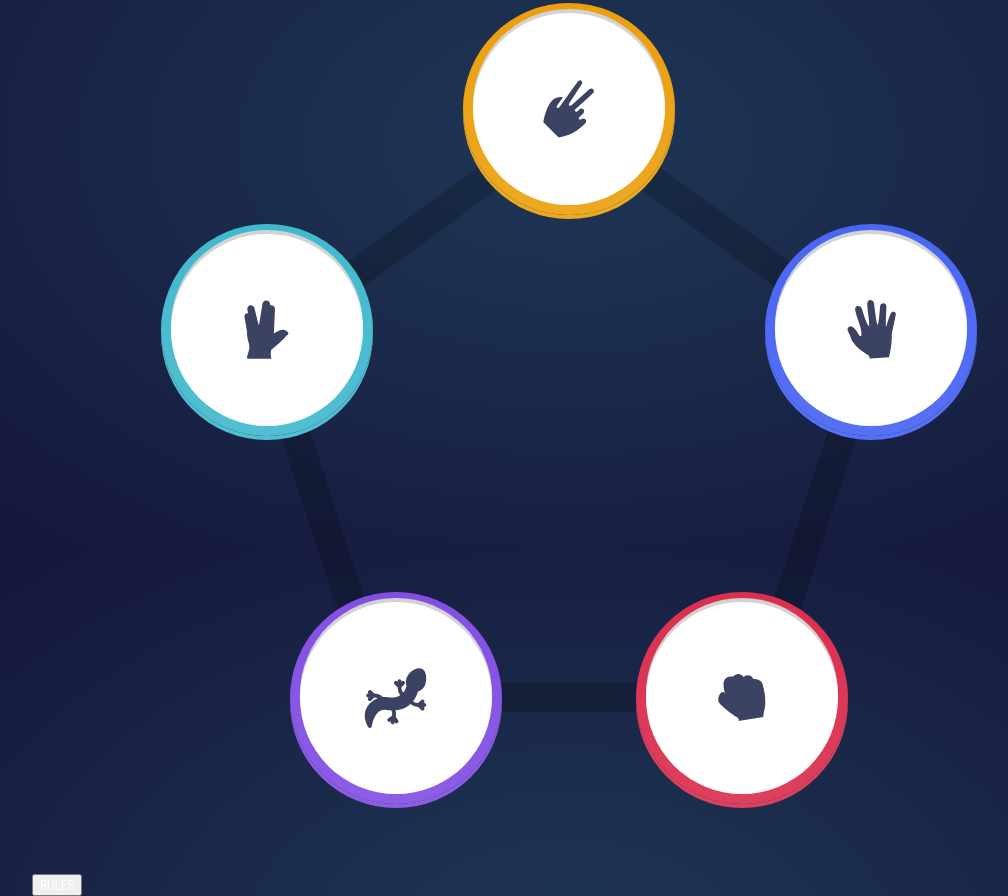
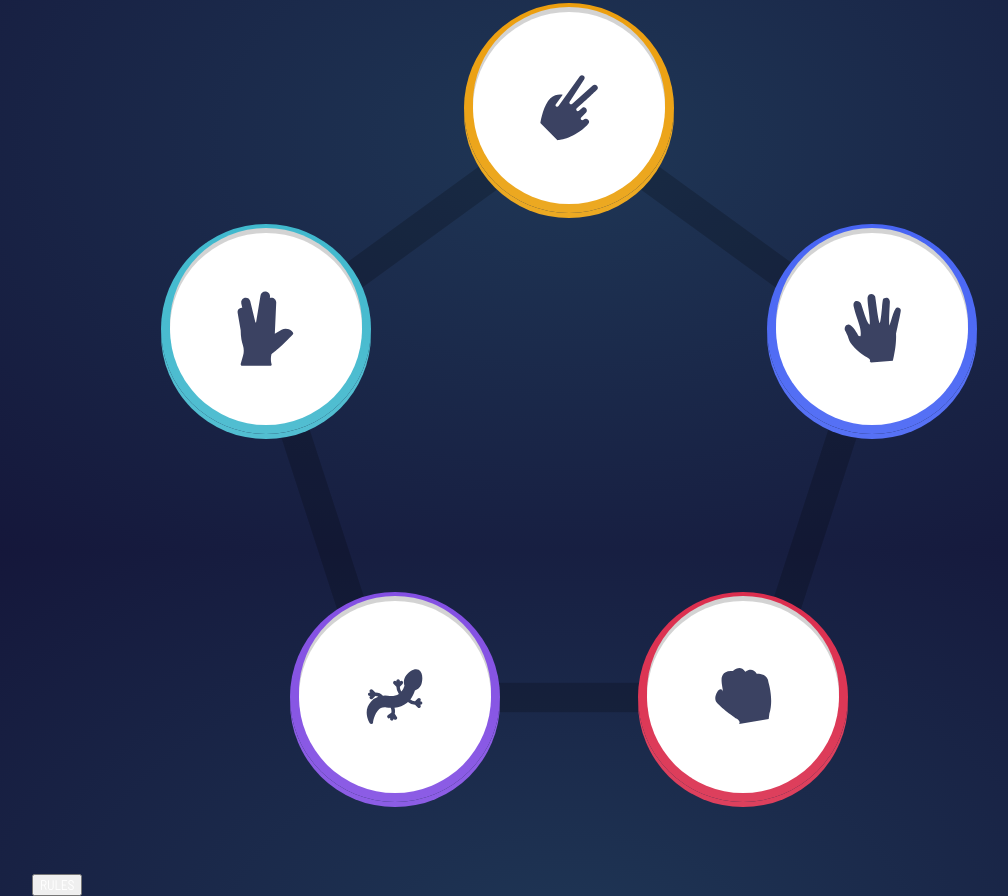
Before and after one commit to lowell1/rock_paper_scissors, a website: page public/index.html in a window 1280 px wide. Shown: the part 266-1162 px from the top of the page, without its empty margins (71-1079 px from the left). Drawn offline with Linux system fonts and the light colour scheme.

Commit message:
created class for icon things and changed shadow size to vw units

```diff
--- a/public/index.html
+++ b/public/index.html
@@ -33,31 +33,31 @@
     <div id="iconContainer">
       <img src="/public/images/bg-pentagon.svg" alt="pentagon">
       <div class="row1">
-        <div id="scissors">
+        <div class="icon" id="scissors">
           <div>
             <img src="/public/images/icon-scissors.svg" alt="scissors">
           </div>
         </div>
       </div>
       <div class="row2">
-        <div id="spock">
+        <div class="icon" id="spock">
           <div>
             <img src="/public/images/icon-spock.svg" alt="spock">
           </div>
         </div>
-        <div id="paper">
+        <div class="icon" id="paper">
           <div>
             <img src="/public/images/icon-paper.svg" alt="paper">
           </div>
         </div>
       </div>
       <div class="row3">
-        <div id="lizard">
+        <div class="icon" id="lizard">
           <div>
             <img src="/public/images/icon-lizard.svg" alt="lizard">
           </div>
         </div>
-        <div id="rock">
+        <div class="icon" id="rock">
           <div>
             <img src="/public/images/icon-rock.svg" alt="rock">
           </div>
--- /dev/null
+++ b/source/sass/_icon.scss
@@ -0,0 +1,21 @@
+.icon {
+    padding: 0.7vw;
+    border-radius: 50%;
+
+    //divs containing icons
+    > div {
+        box-shadow: 0 (-$shadow_small) lightgrey;
+        // box-shadow: 0 (-$shadow_small) lightgrey;
+        height: 15vw;
+        width: 15vw;
+        border-radius: 50%;
+        background-color: white;
+        display: flex;
+        justify-content: space-around;
+        align-items: center;
+
+        img {
+            width: 30%;
+        }
+    }
+}
--- a/source/sass/_icon_container.scss
+++ b/source/sass/_icon_container.scss
@@ -17,25 +17,25 @@
         justify-content: space-between;
 
         // circle gradient backgrounds
-        > div {
-            padding: 10px;
-            border-radius: 50%;
+        // > div {
+        //     padding: 10px;
+        //     border-radius: 50%;
 
-            //divs containing icons
-            > div {
-                box-shadow: 0 (-$shadow_small) lightgrey;
-                // box-shadow: 0 -$shadow_small lightgrey;
-                // height: 10rem;
-                // width: 10rem;
-                height: 15vw;
-                width: 15vw;
-                border-radius: 50%;
-                background-color: white;
-                display: flex;
-                justify-content: space-around;
-                align-items: center;
-            }
-        }
+        //     //divs containing icons
+        //     > div {
+        //         box-shadow: 0 (-$shadow_small) lightgrey;
+        //         // box-shadow: 0 -$shadow_small lightgrey;
+        //         // height: 10rem;
+        //         // width: 10rem;
+        //         height: 15vw;
+        //         width: 15vw;
+        //         border-radius: 50%;
+        //         background-color: white;
+        //         display: flex;
+        //         justify-content: space-around;
+        //         align-items: center;
+        //     }
+        // }
     }
 
     .row1 {
@@ -48,9 +48,6 @@
         top: 20%;
         width: 76%;
         left: 12%;
-        // top: calc(36% - 2.5rem);
-        // width: calc(60% + 5rem);
-        // left: calc(20% - 2.5rem);
     }
 
     .row3 {
--- a/source/sass/_vars.scss
+++ b/source/sass/_vars.scss
@@ -23,7 +23,7 @@ $lizard_shadow: hsl(261, 72%, 63%);
 $spock_shadow: hsl(189, 58%, 57%);
 $bg_shadow: hsl(237, 49%, 15%);
 
-$shadow_small: 4px;
+$shadow_small: 0.4vw;
 
 // font colors
 $dark_text: hsl(229, 25%, 31%);
--- a/source/sass/main.scss
+++ b/source/sass/main.scss
@@ -2,7 +2,7 @@
 @import "rules";
 @import "header";
 @import "icon_container";
-
+@import "icon";
 
 .displayHidden {
     display: hidden;
```
Also changed, not shown: public/css/main.css.
